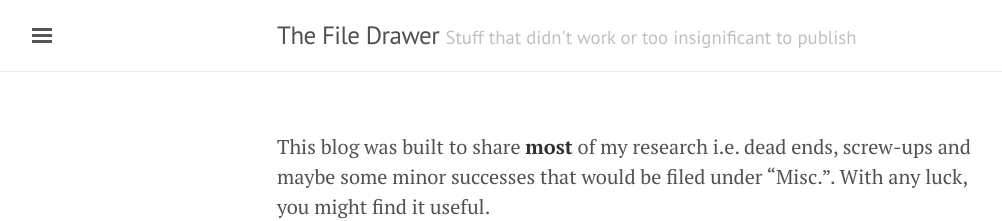
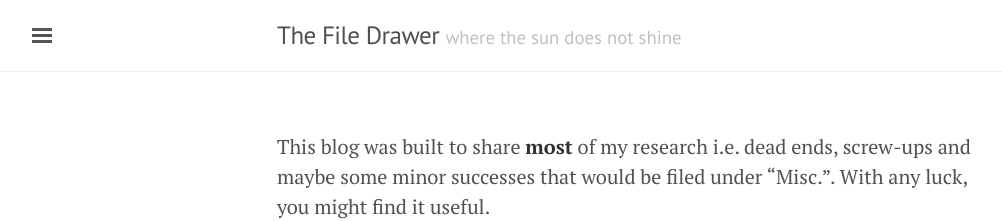
Before and after one commit to chooyr/The-File-Drawer, a Jekyll site: the page built from index.md, in a window 1280 px wide. Shown: the top 221 px of the page, without its empty margins (3-1005 px from the left). Built offline with Jekyll 4.4.1, drawn with Linux system fonts in a browser that asks for light colours; nearby versions of some CDN libraries; our own code applies the rules of GitHub Pages for plain Markdown files.

Commit message:
Update _config.yml

```diff
--- a/_config.yml
+++ b/_config.yml
@@ -1,5 +1,6 @@
 title:              The File Drawer
-tagline:            Stuff that didn't work or too insignificant to publish
+tagline:            where the sun does not shine
+description:        Stuff that didn't work or too insignificant to publish
 
 # GitHub Pages / Jekyll configuration
 baseurl:            https://chooyr.github.io/p-0.06
```
